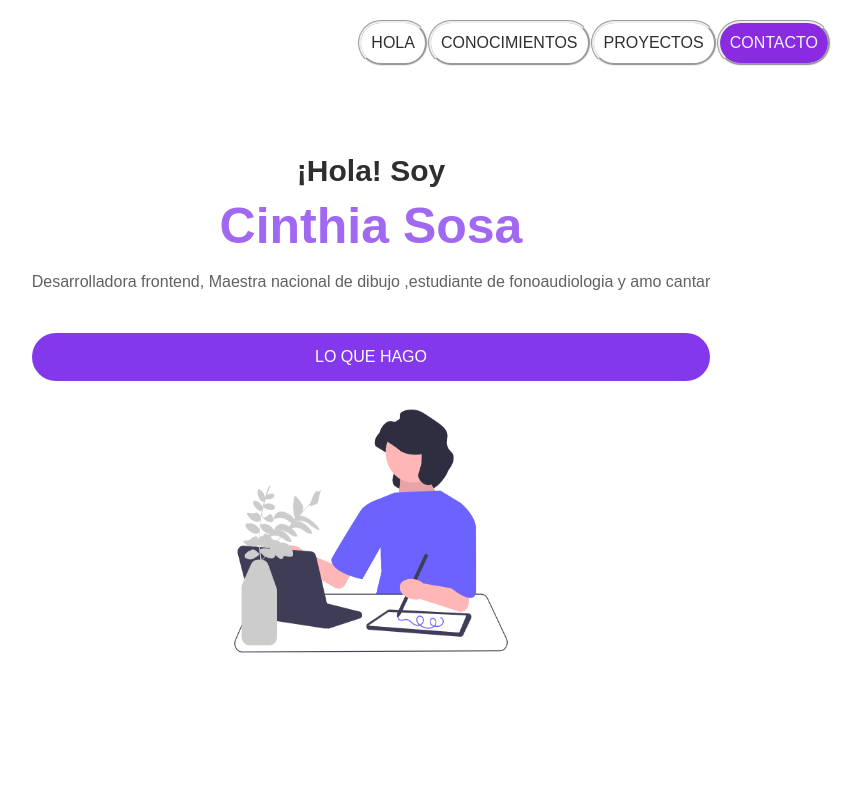
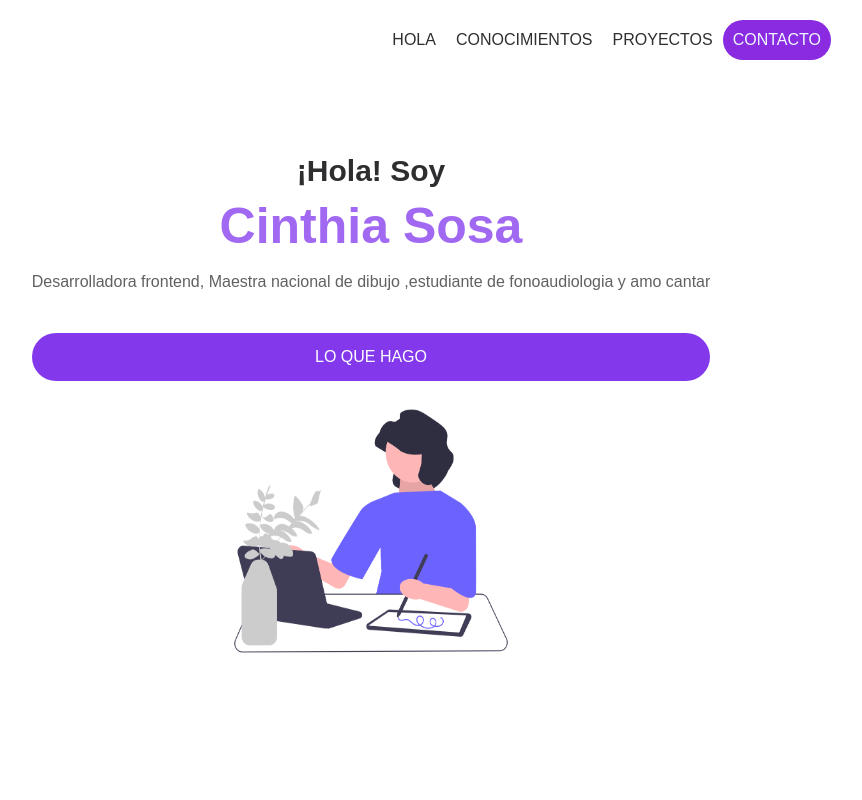
Before and after one commit to Ramlah23/mi-portafolio, a plain HTML site: page index.html in a window 1280 px wide. Shown: the top 800 px of the page, without its empty margins (269-1131 px from the left). Drawn offline with Linux system fonts and the light colour scheme.

Commit message:
se modificaron los botones de cabecera

```diff
--- a/style.css
+++ b/style.css
@@ -30,6 +30,7 @@ body {
 
 
 
+
 }
 .menu  {
     display: flex;
@@ -40,7 +41,7 @@ body {
         line-height: 2.5;
         padding: 0 10px;
         border-radius: 100px;
-        border-style: groove;
+
         background-color: white;
 }
 a {
@@ -54,7 +55,7 @@ a {
         line-height: 2.5;
         padding: 0 10px;
         border-radius: 100px;
-        border-style: groove;
+
         background-color: blueviolet;
         color: aliceblue;
 }
```
